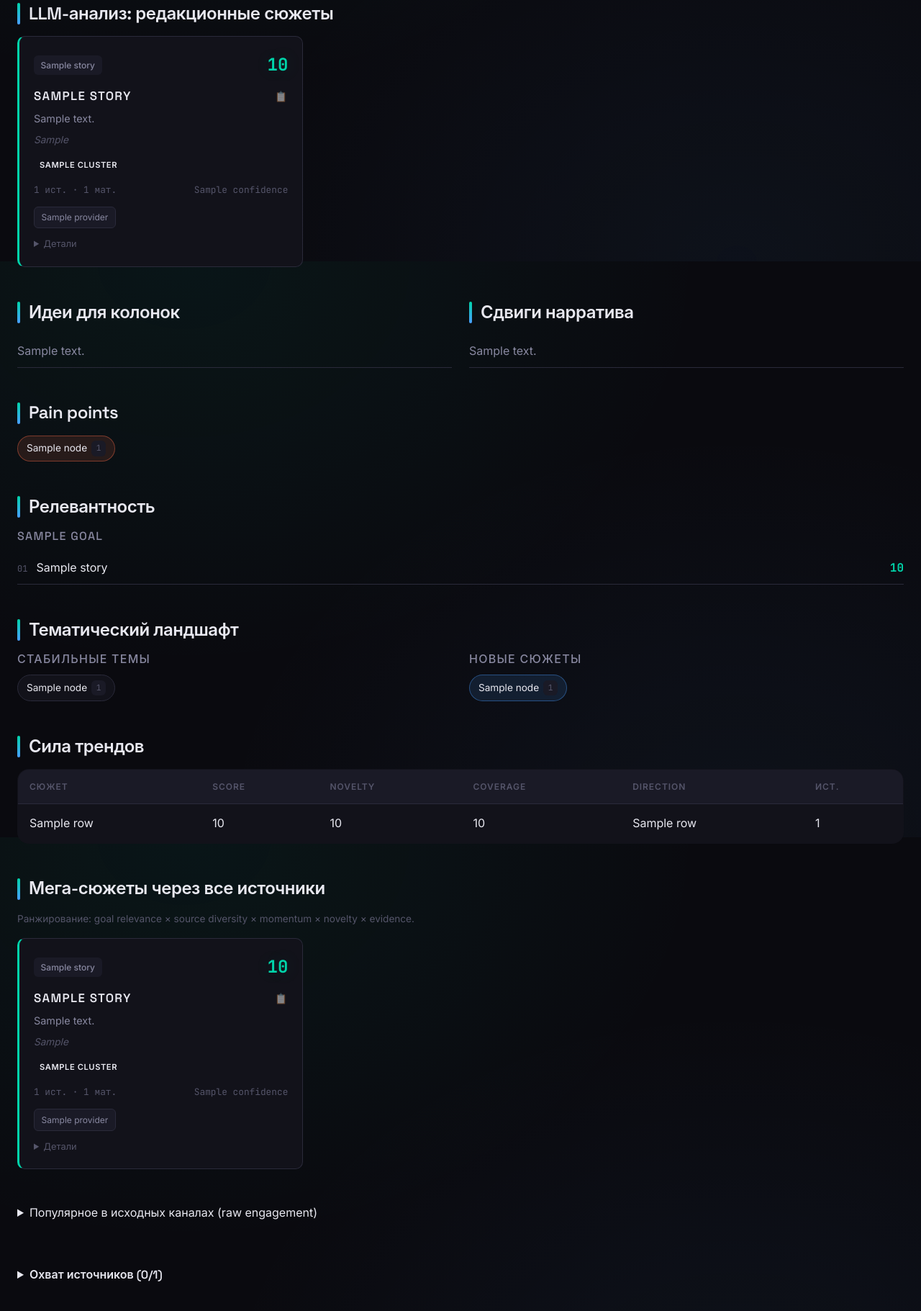
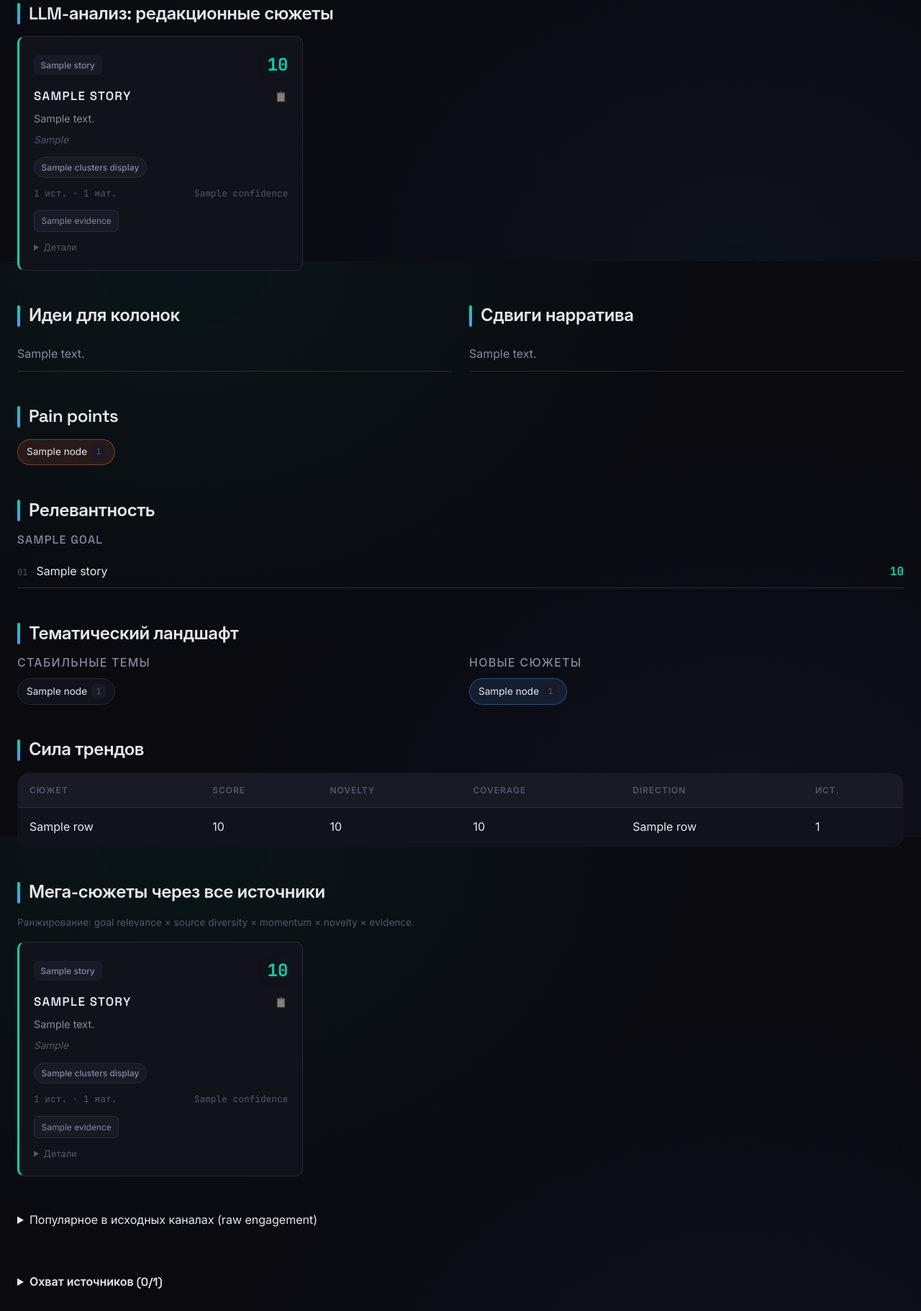
Before and after one commit to eiler2005/reddit-compass, a FastAPI app: template src/reddit_compass/api/templates/radar.html in a window 1280 px wide. Shown: the part 437-2258 px from the top of the page at 72% size. Run offline with FastAPI, Linux system fonts and the light colour scheme; the template is opened without the code that fills it: most values are stand-ins (such as "Sample title", 1, 10 or a date in 2020).

Commit message:
feat: читаемые кластеры и источники на карточках
Возвращена информационная плотность:
- Кластеры: 🗣 Голоса, 💻 Разработчики, 📰 Мейнстрим, 💰 Бизнес,
  🔬 Tech/Культура, 🚀 Продукты (вместо TECH_CULTURE)
- Источники: TechCrunch, BBC, HN, NYT (вместо techcrunch, bbc)
- Evidence links: до 4 штук с читаемыми labels + title tooltip
- Cluster badges: pill-стиль без uppercase, с эмодзи

```diff
--- a/src/reddit_compass/api/static/app.css
+++ b/src/reddit_compass/api/static/app.css
@@ -546,21 +546,15 @@ h3 {
 }
 
 .cluster-badge {
-    font-size: 0.7rem;
-    padding: 0.2rem 0.5rem;
-    border-radius: var(--radius-sm);
-    font-weight: 600;
-    text-transform: uppercase;
-    letter-spacing: 0.05em;
+    font-size: 0.75rem;
+    padding: 0.25rem 0.6rem;
+    border-radius: 999px;
+    font-weight: 500;
+    background: var(--surface-2);
+    border: 1px solid var(--border);
+    color: var(--text-secondary);
+    white-space: nowrap;
 }
-
-.cluster-voices { background: var(--accent-2-dim); color: var(--accent-2); }
-.cluster-developers { background: var(--accent-3-dim); color: var(--accent-3); }
-.cluster-mainstream { background: rgba(168, 85, 247, 0.12); color: #a855f7; }
-.cluster-business { background: var(--accent-dim); color: var(--accent); }
-.cluster-tech_culture { background: rgba(34, 211, 238, 0.12); color: #22d3ee; }
-.cluster-product_pulse { background: rgba(236, 72, 153, 0.12); color: #ec4899; }
-.cluster-search_interest { background: rgba(99, 102, 241, 0.12); color: #6366f1; }
 
 .story-footer {
     display: flex;
--- a/src/reddit_compass/api/templates/components/story_card.html
+++ b/src/reddit_compass/api/templates/components/story_card.html
@@ -5,8 +5,8 @@
     </header>
     <h3 class="story-title">
         {% if story.primary_evidence_url %}
-        <a href="{{ story.primary_evidence_url }}" target="_blank" rel="noopener noreferrer" class="story-title-link" title="Читать источник: {{ story.primary_evidence_provider }}">{{ story.title }}</a>
-        <a href="/stories/{{ story.story_id }}" class="story-detail-link" title="Открыть сюжет">📋</a>
+        <a href="{{ story.primary_evidence_url }}" target="_blank" rel="noopener noreferrer" class="story-title-link" title="Читать: {{ story.primary_evidence_provider_label }}">{{ story.title }}</a>
+        <a href="/stories/{{ story.story_id }}" class="story-detail-link" title="Полный сюжет">📋</a>
         {% else %}
         <a href="/stories/{{ story.story_id }}">{{ story.title }}</a>
         {% endif %}
@@ -15,10 +15,10 @@
     <p class="story-summary">{{ story.summary_ru }}</p>
     {% endif %}
     <p class="story-why">{{ story.why_it_matters }}</p>
-    {% if story.clusters %}
+    {% if story.clusters_display %}
     <div class="clusters">
-        {% for cluster in story.clusters %}
-        <span class="cluster-badge cluster-{{ cluster }}">{{ cluster }}</span>
+        {% for label in story.clusters_display %}
+        <span class="cluster-badge">{{ label }}</span>
         {% endfor %}
     </div>
     {% endif %}
@@ -28,9 +28,9 @@
     </footer>
     {% if story.evidence %}
     <div class="evidence-links">
-        {% for e in story.evidence[:3] %}
-        <a href="{{ e.url }}" target="_blank" rel="noopener noreferrer" class="evidence-link">
-            {{ e.provider }}
+        {% for e in story.evidence[:4] %}
+        <a href="{{ e.url }}" target="_blank" rel="noopener noreferrer" class="evidence-link" title="{{ e.title }}">
+            {{ e.provider_label }}
         </a>
         {% endfor %}
     </div>
```
Also changed, not shown: src/reddit_compass/api/view_models.py (+52 -0 lines).
